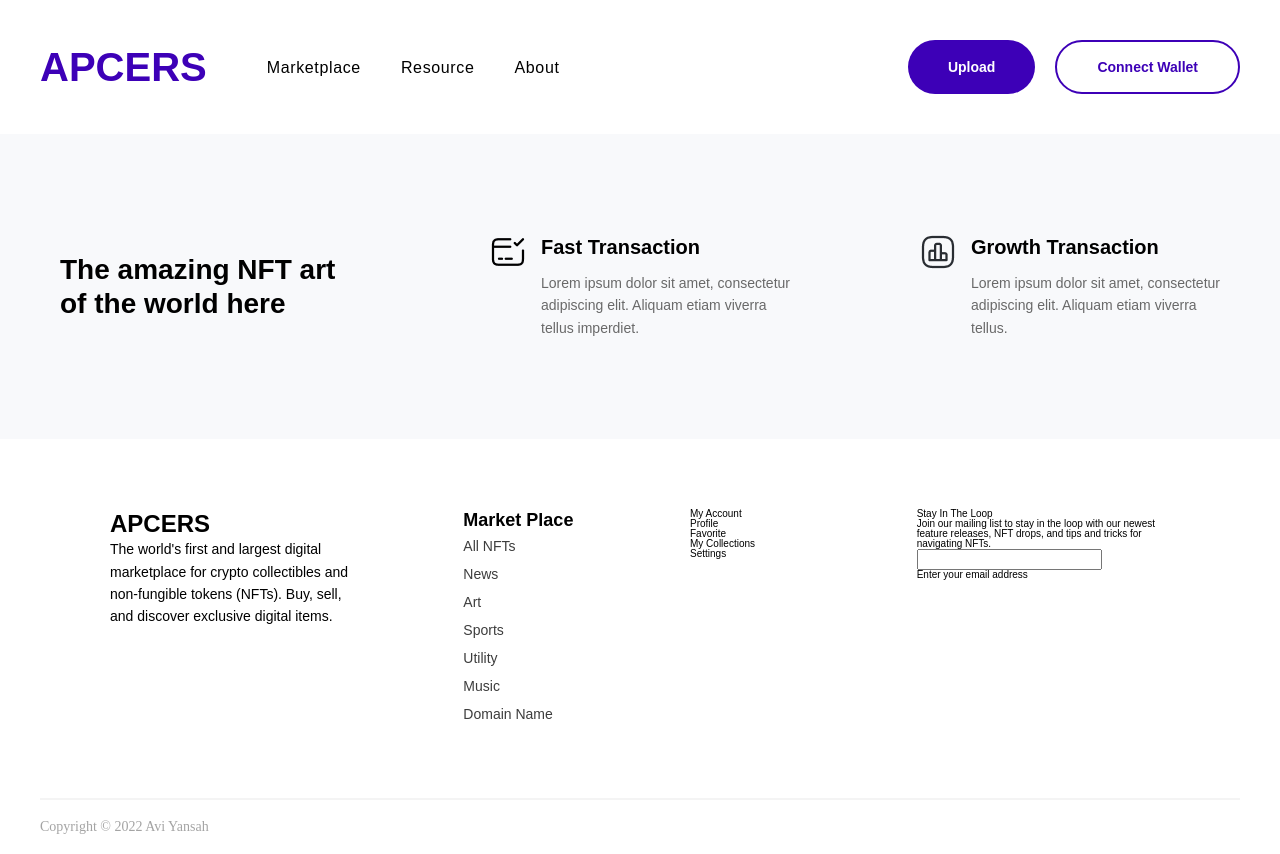
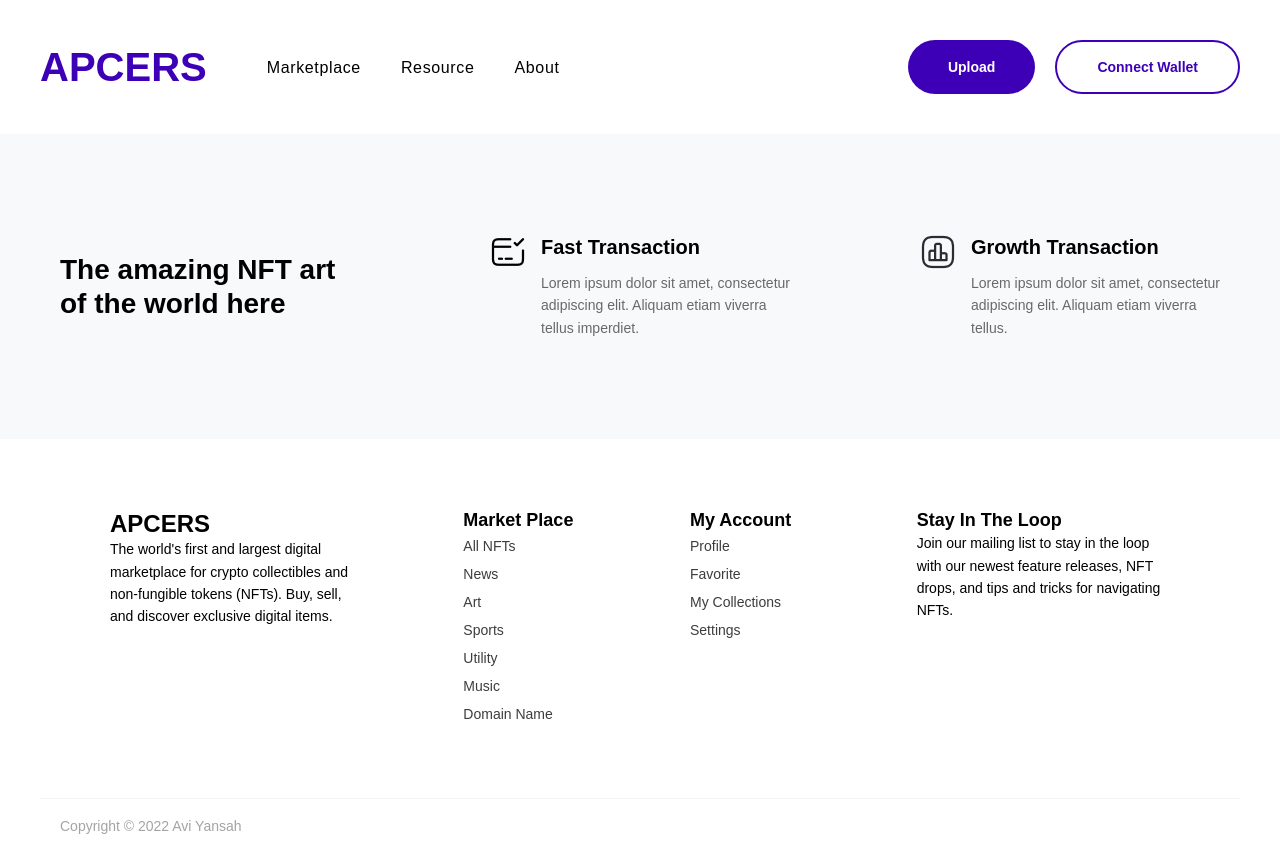
Before and after one commit to C2Tx420/APCers, a React (Vite) app: page / in a window 1280 px wide. Built offline with nearby package versions, Linux system fonts and the light colour scheme.

Commit message:
fix footer bottom

```diff
--- a/src/components/Footer/Footer.jsx
+++ b/src/components/Footer/Footer.jsx
@@ -22,8 +22,8 @@ export default function Footer() {
                     </ul>
                 </div>
                 <div className='footer__top-item'>
-                    <h1 className='MA'>My Account</h1>
-                    <ul className='PF'>
+                    <h1 className='title'>My Account</h1>
+                    <ul className='list'>
                         <li><a>Profile</a></li>
                         <li><a>Favorite</a></li>
                         <li><a>My Collections</a></li>
@@ -31,13 +31,11 @@ export default function Footer() {
                     </ul>
                 </div>
                 <div className='footer__top-item'>
-                    <p className='SITL'>Stay In The Loop</p>
-                    <p className='JOIN'>Join our mailing list to stay in the loop with our newest feature releases, NFT drops, and tips and tricks for navigating NFTs.</p>
-                    <div className='REC'><input className='ENTER' /><p> Enter your email address</p></div>
+                    <p className='title'>Stay In The Loop</p>
+                    <p className='desc-s'>Join our mailing list to stay in the loop with our newest feature releases, NFT drops, and tips and tricks for navigating NFTs.</p>
                 </div>
             </div>
-            <p className='line'></p>
-            <div className='no'><p>Copyright © 2022 Avi Yansah</p></div>
+            <div className='footer__bottom'><p>Copyright © 2022 Avi Yansah</p></div>
 
         </footer>
 
--- a/src/components/Footer/Footer.scss
+++ b/src/components/Footer/Footer.scss
@@ -32,6 +32,12 @@
             font-weight: 400;
             font-size: 14px;
             line-height: 160%;
+
+            &-s {
+                font-weight: 400;
+                font-size: 14px;
+                line-height: 160%;
+            }
         }
 
         .title {
@@ -50,23 +56,14 @@
             }
         }
     }
+
+    &__bottom {
+        border-top: 1px solid #F4F4F4;
+        padding: 20px;
+        p {
+            font-weight: 400;
+            font-size: 14px;
+            color: #A4A4A4;
+        }
+    }
 }
-
-.line {
-
-    border: 1px solid #F4F4F4;
-}
-
-/* Copyright © 2022 Avi Yansah */
-
-.no {
-    padding: 20px 0px;
-    font-family: 'Averta Demo PE Cutted Demo';
-    font-style: normal;
-    font-weight: 400;
-    font-size: 14px;
-    /* or 22px */
-
-
-    color: #A4A4A4;
-}
```
